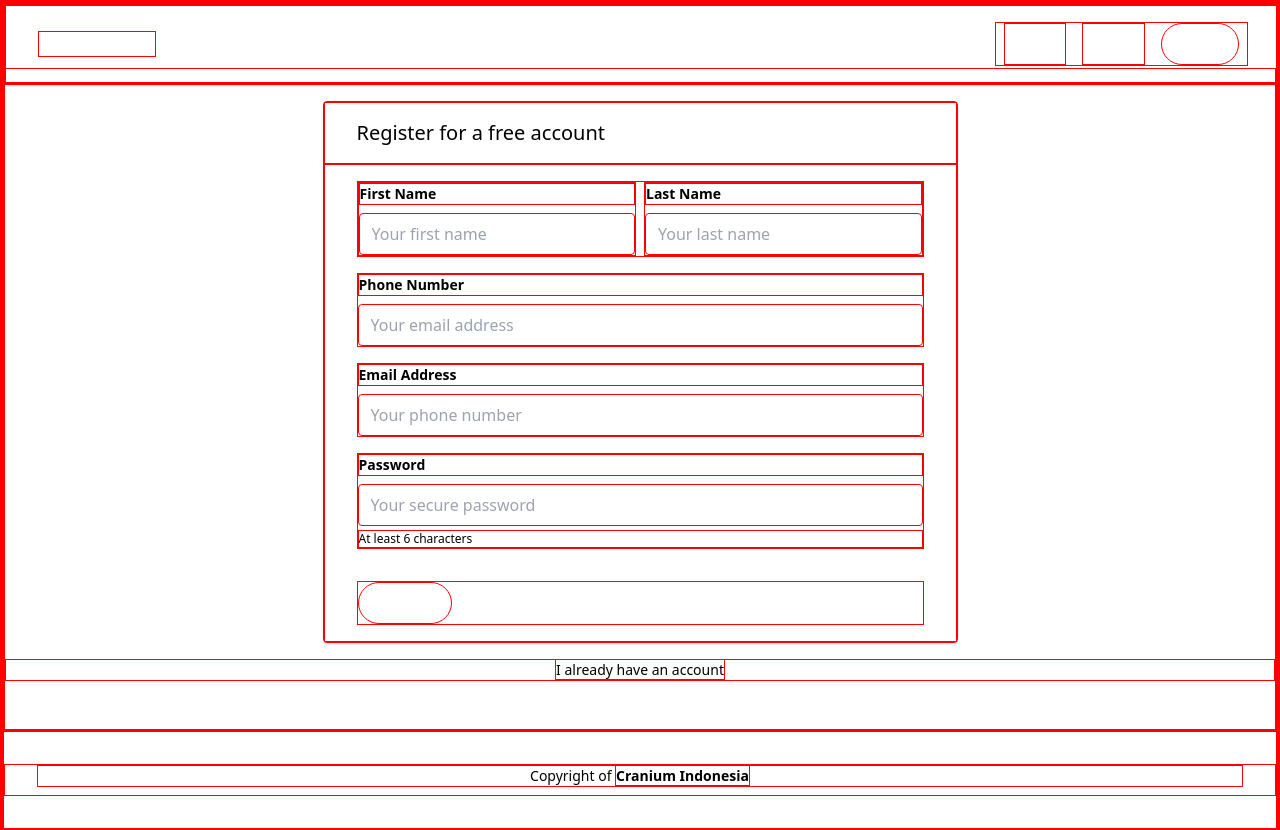
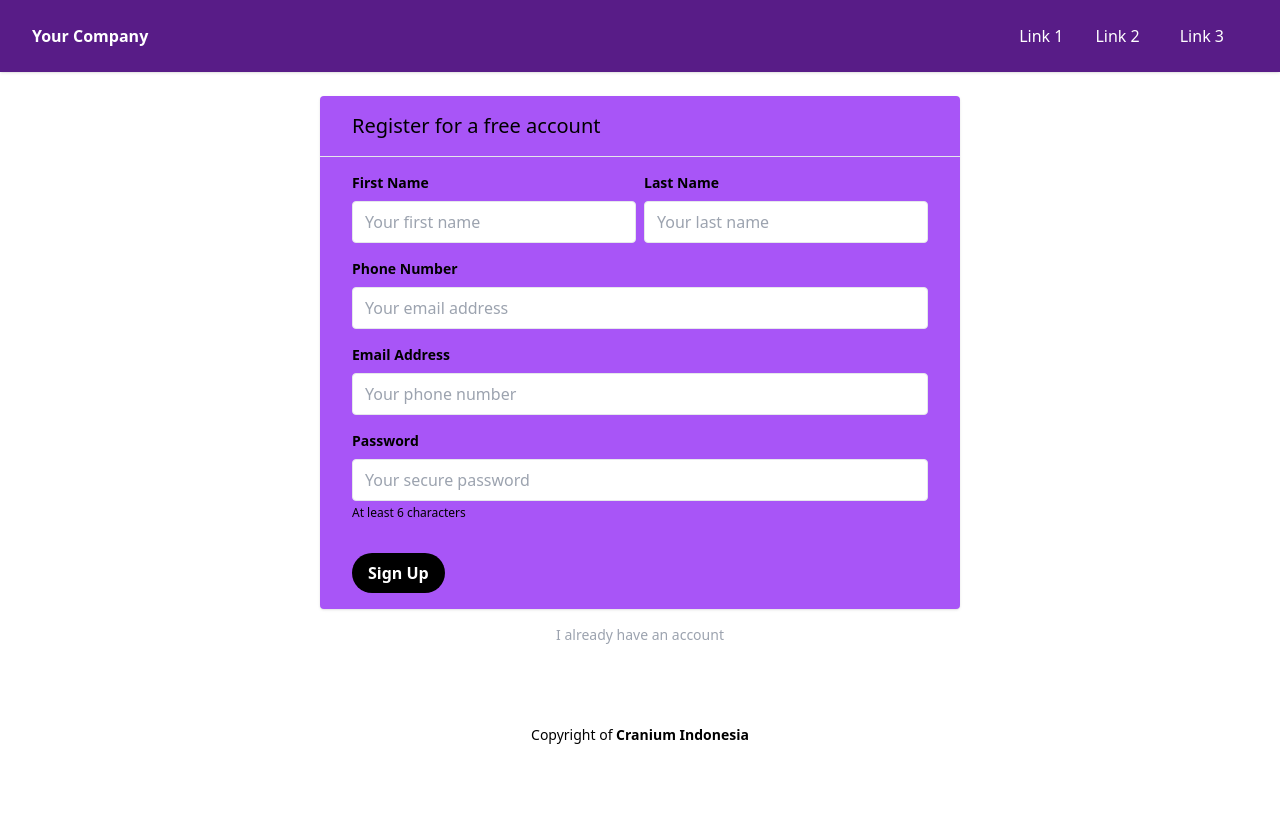
Before and after one commit to gapeee20/Mockup-CraxUMN, a website: page register.html in a window 1280 px wide. After the commit the page ends 800 px from the top, so only its background shows below. Drawn offline with nearby package versions, Linux system fonts and the light colour scheme.

Commit message:
Update Login dan Register

```diff
--- a/register.html
+++ b/register.html
@@ -5,15 +5,13 @@
     <meta name="viewport" content="width=device-width, initial-scale=1.0">
     <script  src="https://cdn.tailwindcss.com"></script>
     <title>Document</title>
-    <style type="text/tailwindcss"> *{
-        border : 1px solid red;
-    }</style>
+    <link rel="stylesheet" href="output.css">
 </head>
 <body>
 
     <div class="font-sans antialiased bg-grey-lightest">
         <!-- Top Nav -->
-        <div class="w-full bg-green fixed shadow z-1">
+        <div class="w-full bg-purple-900 fixed shadow z-1">
           <div class="container mx-auto">
             <div class="w-full flex justify-between items-center py-4 px-8">
               <!-- Brand -->
@@ -30,7 +28,7 @@
         <!-- Content -->
         <div class="w-full bg-grey-lightest" style="padding-top: 4rem;">
           <div class="container mx-auto py-8">
-            <div class="w-5/6 lg:w-1/2 mx-auto bg-white rounded shadow">
+            <div class="w-5/6 lg:w-1/2 mx-auto bg-purple-500 rounded shadow">
                   <div class="py-4 px-8 text-black text-xl border-b border-grey-lighter">Register for a free account</div>
                   <div class="py-4 px-8">
                       <div class="flex mb-4">
@@ -57,14 +55,14 @@
                           <p class="text-grey text-xs mt-1">At least 6 characters</p>
                       </div>
                       <div class="flex items-center justify-between mt-8">
-                          <button class="bg-blue hover:bg-blue-dark text-white font-bold py-2 px-4 rounded-full" type="submit">
+                          <button class="bg-black hover:bg-blue-dark text-white font-bold py-2 px-4 rounded-full" type="submit">
                               Sign Up
                           </button>
                       </div>
                   </div>
               </div>
               <p class="text-center my-4">
-                  <a href="" class="text-grey-dark text-sm no-underline hover:text-grey-darker">I already have an account</a>
+                  <a href="" class="text-gray-400 text-sm no-underline hover:text-gray-900">I already have an account</a>
               </p>
           </div>
         </div>
```
Also changed, not shown: eventlandingpage.html (+1 -5 lines), login.html (+2 -4 lines).
